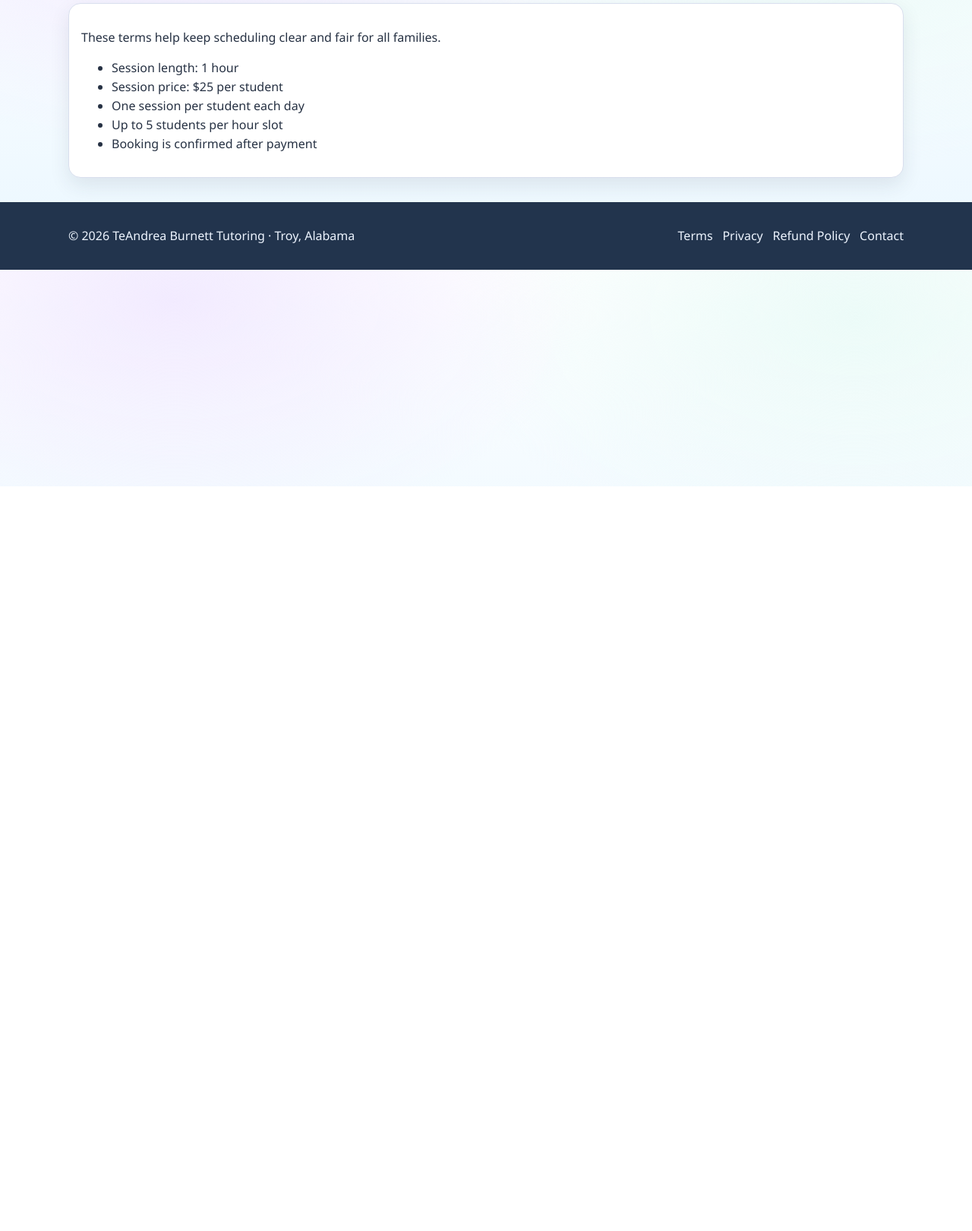
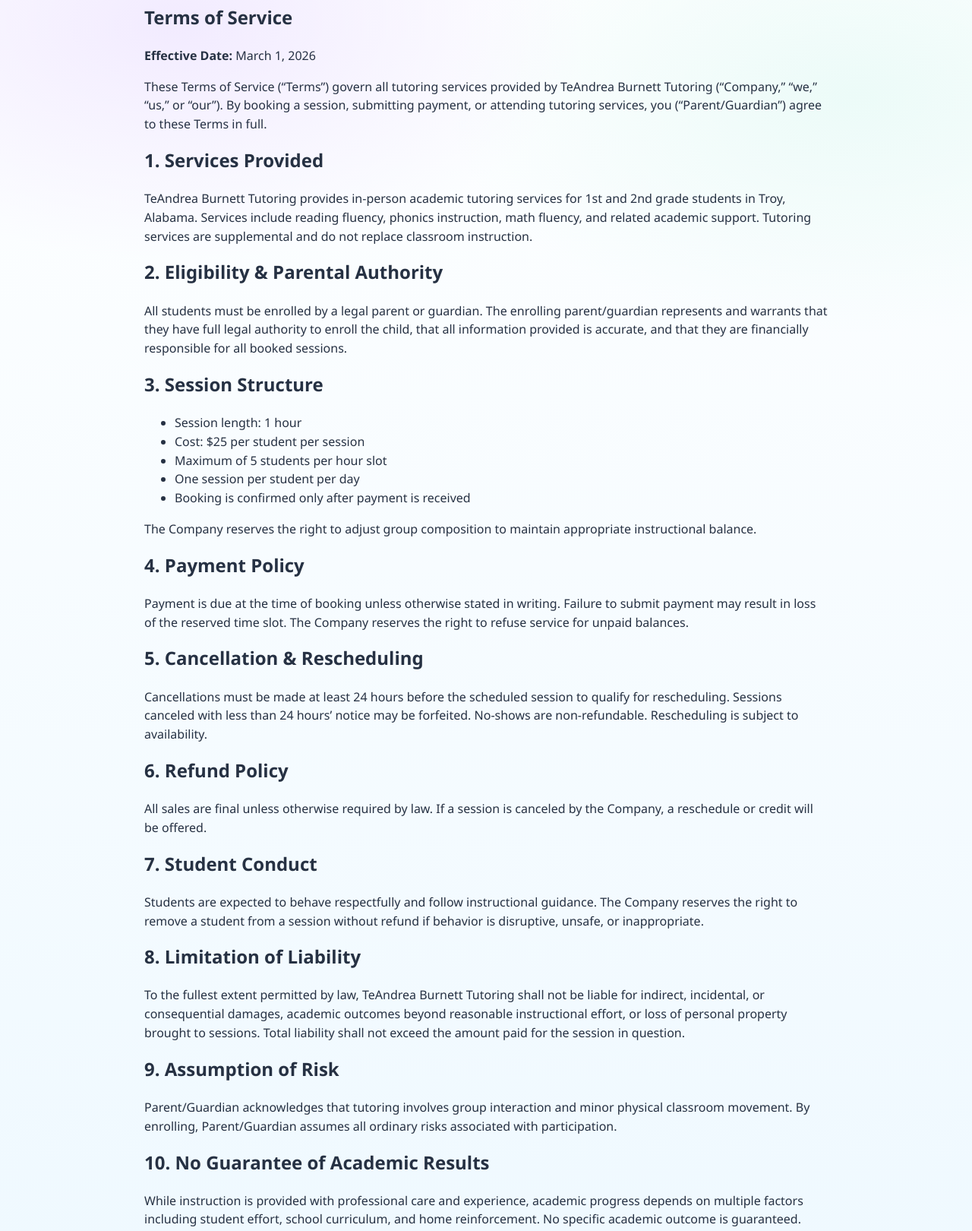
Before and after one commit to SandLotLab/TeandreaBurnettTutoring.com, a plain HTML site: page terms.html in a window 1280 px wide. Shown: the part 160-1780 px from the top of the page at 76% size. Before the commit the page ends 800 px from the top, so only its background shows below. Drawn offline with Linux system fonts and the light colour scheme.

Commit message:
Update terms.html

```diff
--- a/terms.html
+++ b/terms.html
@@ -15,16 +15,112 @@
     <div data-site-header></div>
     <main class="container stack">
       <h1>Terms of Service</h1>
-      <section class="card stack">
-        <p>These terms help keep scheduling clear and fair for all families.</p>
-        <ul>
-          <li>Session length: 1 hour</li>
-          <li>Session price: $25 per student</li>
-          <li>One session per student each day</li>
-          <li>Up to 5 students per hour slot</li>
-          <li>Booking is confirmed after payment</li>
-        </ul>
-      </section>
+      <section class="container stack" style="max-width: 900px; margin: 0 auto;">
+  <h1>Terms of Service</h1>
+  <p><strong>Effective Date:</strong> March 1, 2026</p>
+
+  <p>
+    These Terms of Service (“Terms”) govern all tutoring services provided by TeAndrea Burnett Tutoring
+    (“Company,” “we,” “us,” or “our”). By booking a session, submitting payment, or attending tutoring
+    services, you (“Parent/Guardian”) agree to these Terms in full.
+  </p>
+
+  <h2>1. Services Provided</h2>
+  <p>
+    TeAndrea Burnett Tutoring provides in-person academic tutoring services for 1st and 2nd grade students
+    in Troy, Alabama. Services include reading fluency, phonics instruction, math fluency, and related academic support.
+    Tutoring services are supplemental and do not replace classroom instruction.
+  </p>
+
+  <h2>2. Eligibility &amp; Parental Authority</h2>
+  <p>
+    All students must be enrolled by a legal parent or guardian. The enrolling parent/guardian represents
+    and warrants that they have full legal authority to enroll the child, that all information provided is accurate,
+    and that they are financially responsible for all booked sessions.
+  </p>
+
+  <h2>3. Session Structure</h2>
+  <ul>
+    <li>Session length: 1 hour</li>
+    <li>Cost: $25 per student per session</li>
+    <li>Maximum of 5 students per hour slot</li>
+    <li>One session per student per day</li>
+    <li>Booking is confirmed only after payment is received</li>
+  </ul>
+  <p>
+    The Company reserves the right to adjust group composition to maintain appropriate instructional balance.
+  </p>
+
+  <h2>4. Payment Policy</h2>
+  <p>
+    Payment is due at the time of booking unless otherwise stated in writing. Failure to submit payment may
+    result in loss of the reserved time slot. The Company reserves the right to refuse service for unpaid balances.
+  </p>
+
+  <h2>5. Cancellation &amp; Rescheduling</h2>
+  <p>
+    Cancellations must be made at least 24 hours before the scheduled session to qualify for rescheduling.
+    Sessions canceled with less than 24 hours’ notice may be forfeited. No-shows are non-refundable.
+    Rescheduling is subject to availability.
+  </p>
+
+  <h2>6. Refund Policy</h2>
+  <p>
+    All sales are final unless otherwise required by law. If a session is canceled by the Company,
+    a reschedule or credit will be offered.
+  </p>
+
+  <h2>7. Student Conduct</h2>
+  <p>
+    Students are expected to behave respectfully and follow instructional guidance. The Company reserves
+    the right to remove a student from a session without refund if behavior is disruptive, unsafe, or inappropriate.
+  </p>
+
+  <h2>8. Limitation of Liability</h2>
+  <p>
+    To the fullest extent permitted by law, TeAndrea Burnett Tutoring shall not be liable for indirect,
+    incidental, or consequential damages, academic outcomes beyond reasonable instructional effort,
+    or loss of personal property brought to sessions. Total liability shall not exceed the amount paid
+    for the session in question.
+  </p>
+
+  <h2>9. Assumption of Risk</h2>
+  <p>
+    Parent/Guardian acknowledges that tutoring involves group interaction and minor physical classroom movement.
+    By enrolling, Parent/Guardian assumes all ordinary risks associated with participation.
+  </p>
+
+  <h2>10. No Guarantee of Academic Results</h2>
+  <p>
+    While instruction is provided with professional care and experience, academic progress depends on
+    multiple factors including student effort, school curriculum, and home reinforcement.
+    No specific academic outcome is guaranteed.
+  </p>
+
+  <h2>11. Media &amp; Educational Content</h2>
+  <p>
+    Educational materials or instructional videos may be shared. No student images or identifying
+    information will be published without written parental consent.
+  </p>
+
+  <h2>12. Privacy</h2>
+  <p>
+    Personal information is used solely for scheduling, communication, and instructional purposes.
+    The Company does not sell or distribute personal information.
+  </p>
+
+  <h2>13. Modification of Terms</h2>
+  <p>
+    The Company reserves the right to update these Terms at any time. Continued participation after updates
+    constitutes acceptance of the revised Terms.
+  </p>
+
+  <h2>14. Governing Law</h2>
+  <p>
+    These Terms shall be governed by the laws of the State of Alabama. Any disputes shall be resolved
+    in the appropriate courts located in Alabama.
+  </p>
+</section>
     </main>
     <div data-site-footer></div>
     <script src="/js/components.js"></script>
```
